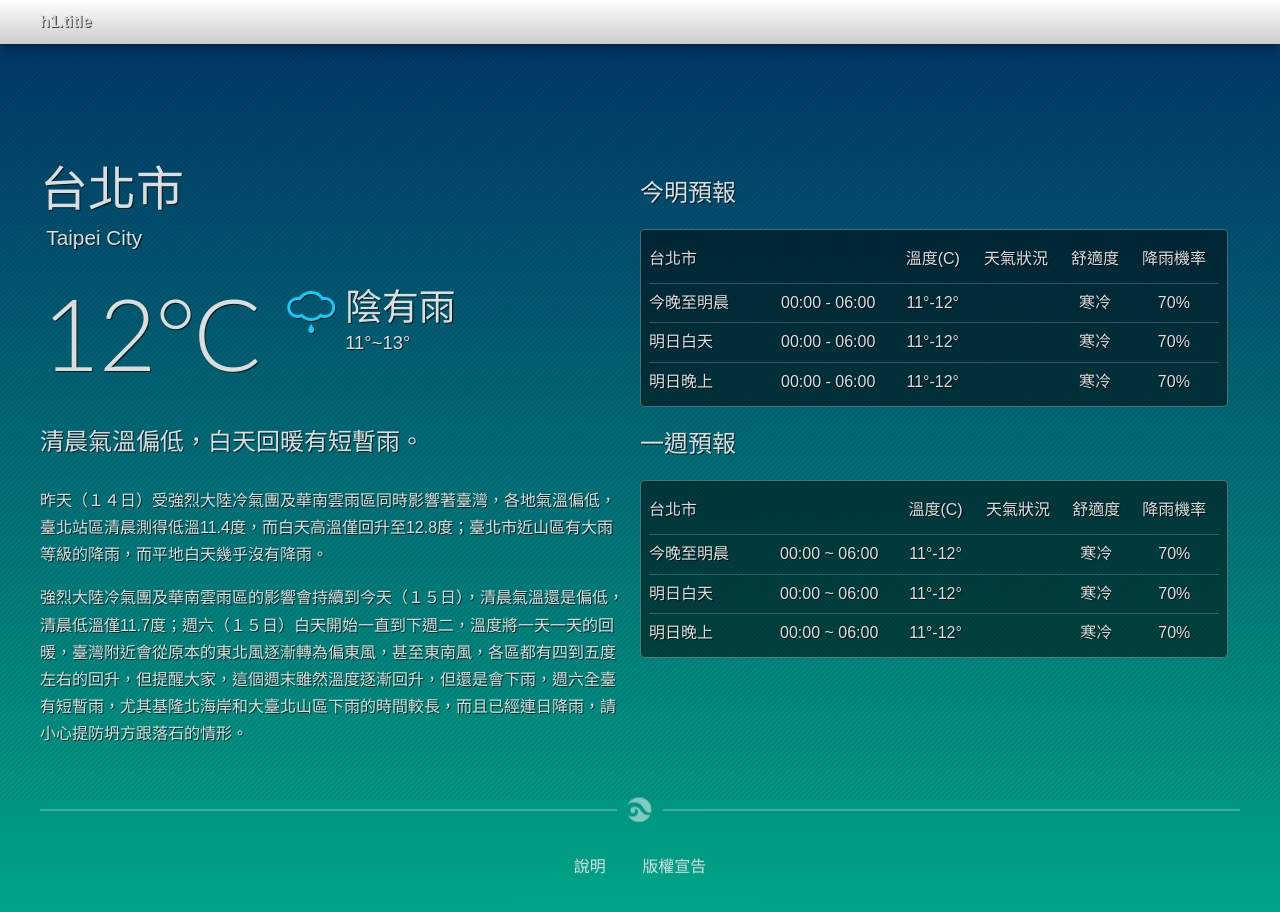
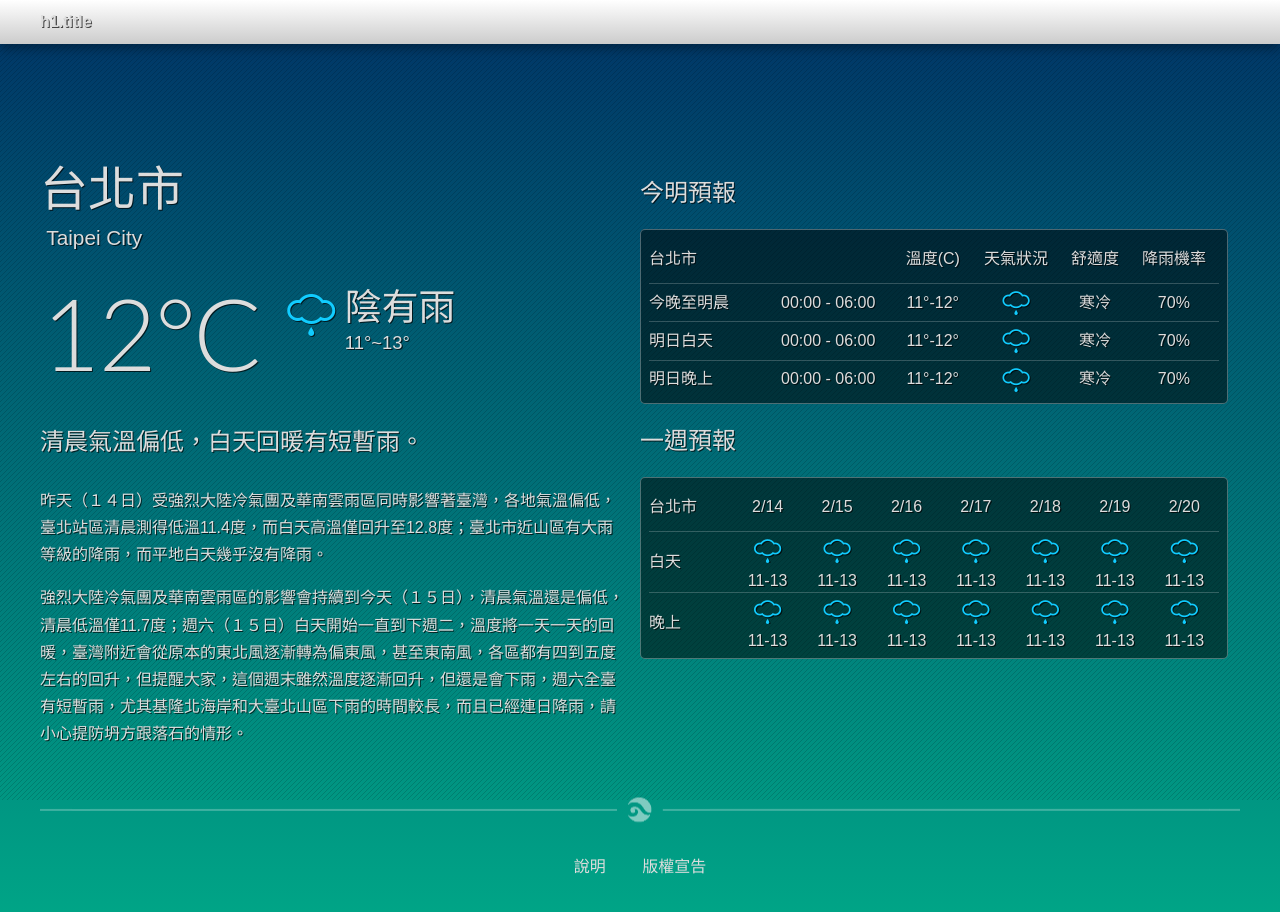
Before and after one commit to CQD/cwb, a plain HTML site: page template.html in a window 1280 px wide. Drawn offline with nearby package versions, Linux system fonts and the light colour scheme.

Commit message:
templating (整理天氣圖示的排版）

```diff
--- a/css/main.css
+++ b/css/main.css
@@ -119,18 +119,20 @@ h1.title{font-size:1em;}
   display: block; float: left;
 }
 
-.weather_icon{
+#weather .weather_icon{
   font-size: 3em;
   float:left;
   margin-left:0.5em;
-  position: relative;
-  top: -13px;
 }
-.weather_icon:before{
-  font-family: 'MeteoconsRegular';
-  position:relative;top:10px;
-  margin-right:10px;
+
+.weather_icon{
+  display: inline-block;
+  font-size: 1.7em;
+  width: 1.2em;
+  height: 1.14em;
+  overflow: hidden;
 }
+.weather_icon:before{font-family: 'MeteoconsRegular';}
 .weather_icon.f12:before{content: 'Q'; color:#1cf;}
 
 #memo{
@@ -142,6 +144,9 @@ h1.title{font-size:1em;}
 #memo p:first-child{
   font-size: 1.5em;
 }
+
+
+
 .wrapper{
   padding: 0 1em;
 }
@@ -166,7 +171,7 @@ h2{
 .forcast tr{border-bottom: 1px solid rgba(255,255,255,0.2);}
 .forcast tr:last-child{border: none;}
 
-.forcast th, .forcast td{text-align: center; padding:0.5em 0;}
+.forcast th, .forcast td{text-align: center; padding:0em 0;}
 .forcast th{font-weight: normal;padding:0.8em 0;}
 
 .forcast tr th:first-child, .forcast tr td:first-child{text-align: left;}
--- a/template.html
+++ b/template.html
@@ -51,13 +51,13 @@
               <th colspan="2">台北市</th><th>溫度(C)</th><th>天氣狀況</th><th>舒適度</th><th>降雨機率</th>
             </tr>
             <tr>
-              <td>今晚至明晨</td><td>00:00 - 06:00</td><td>11°-12°</td><td></td><td>寒冷</td><td>70%</td>
+              <td>今晚至明晨</td><td>00:00 - 06:00</td><td>11°-12°</td><td><div class="weather_icon f12">陰有雨</div></td><td>寒冷</td><td>70%</td>
             </tr>
             <tr>
-              <td>明日白天</td><td>00:00 - 06:00</td><td>11°-12°</td><td></td><td>寒冷</td><td>70%</td>
+              <td>明日白天</td><td>00:00 - 06:00</td><td>11°-12°</td><td><div class="weather_icon f12">陰有雨</div></td><td>寒冷</td><td>70%</td>
             </tr>
             <tr>
-              <td>明日晚上</td><td>00:00 - 06:00</td><td>11°-12°</td><td></td><td>寒冷</td><td>70%</td>
+              <td>明日晚上</td><td>00:00 - 06:00</td><td>11°-12°</td><td><div class="weather_icon f12">陰有雨</div></td><td>寒冷</td><td>70%</td>
             </tr>
           </table>
           </div>
@@ -65,16 +65,27 @@
           <div class="forcast">
           <table>
             <tr>
-              <th colspan="2">台北市</th><th>溫度(C)</th><th>天氣狀況</th><th>舒適度</th><th>降雨機率</th>
+              <th>台北市</th><th>2/14</th><th>2/15</th><th>2/16</th><th>2/17</th><th>2/18</th><th>2/19</th><th>2/20</th>
             </tr>
             <tr>
-              <td>今晚至明晨</td><td>00:00 ~ 06:00</td><td>11°-12°</td><td></td><td>寒冷</td><td>70%</td>
+              <td>白天</td>
+              <td><div class="weather_icon f12">陰有雨</div><br>11-13</td>
+              <td><div class="weather_icon f12">陰有雨</div><br>11-13</td>
+              <td><div class="weather_icon f12">陰有雨</div><br>11-13</td>
+              <td><div class="weather_icon f12">陰有雨</div><br>11-13</td>
+              <td><div class="weather_icon f12">陰有雨</div><br>11-13</td>
+              <td><div class="weather_icon f12">陰有雨</div><br>11-13</td>
+              <td><div class="weather_icon f12">陰有雨</div><br>11-13</td>
             </tr>
             <tr>
-              <td>明日白天</td><td>00:00 ~ 06:00</td><td>11°-12°</td><td></td><td>寒冷</td><td>70%</td>
-            </tr>
-            <tr>
-              <td>明日晚上</td><td>00:00 ~ 06:00</td><td>11°-12°</td><td></td><td>寒冷</td><td>70%</td>
+              <td>晚上</td>
+              <td><div class="weather_icon f12">陰有雨</div><br>11-13</td>
+              <td><div class="weather_icon f12">陰有雨</div><br>11-13</td>
+              <td><div class="weather_icon f12">陰有雨</div><br>11-13</td>
+              <td><div class="weather_icon f12">陰有雨</div><br>11-13</td>
+              <td><div class="weather_icon f12">陰有雨</div><br>11-13</td>
+              <td><div class="weather_icon f12">陰有雨</div><br>11-13</td>
+              <td><div class="weather_icon f12">陰有雨</div><br>11-13</td>
             </tr>
           </table>
           </div>
```
